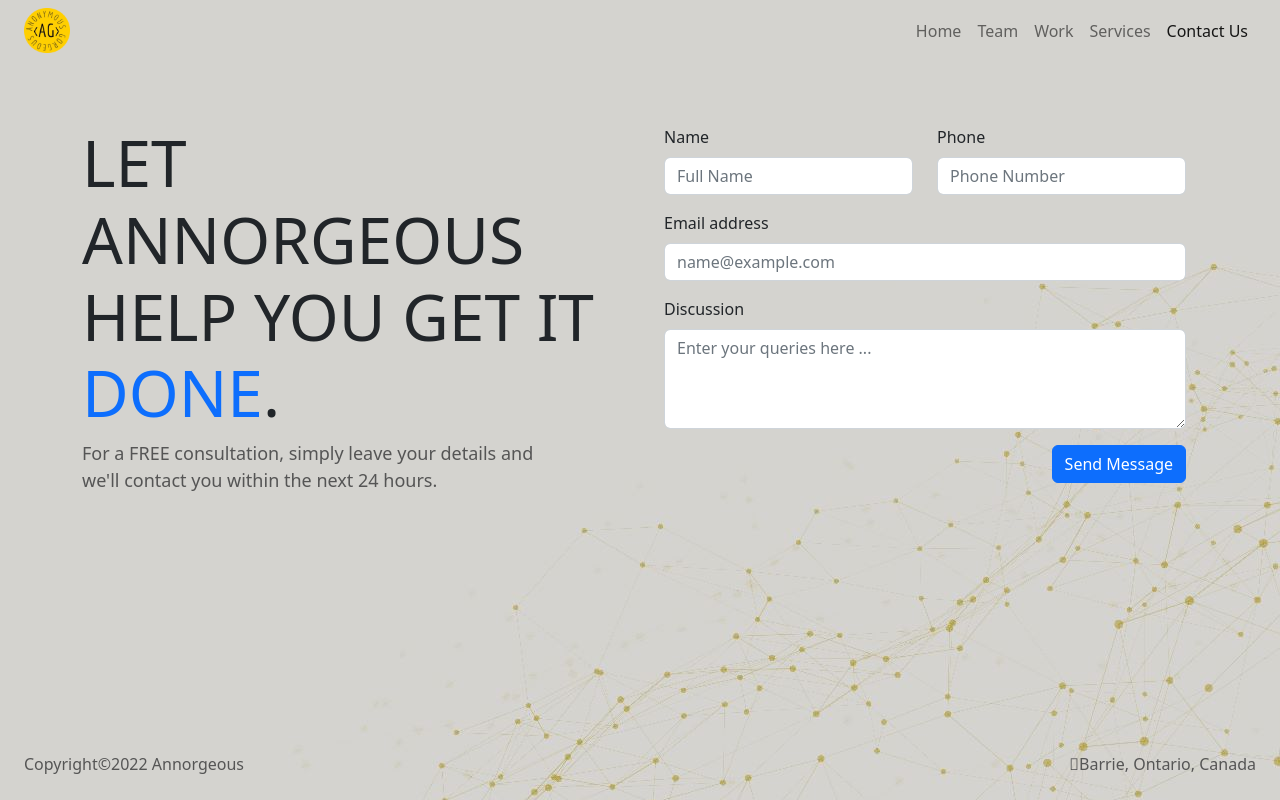
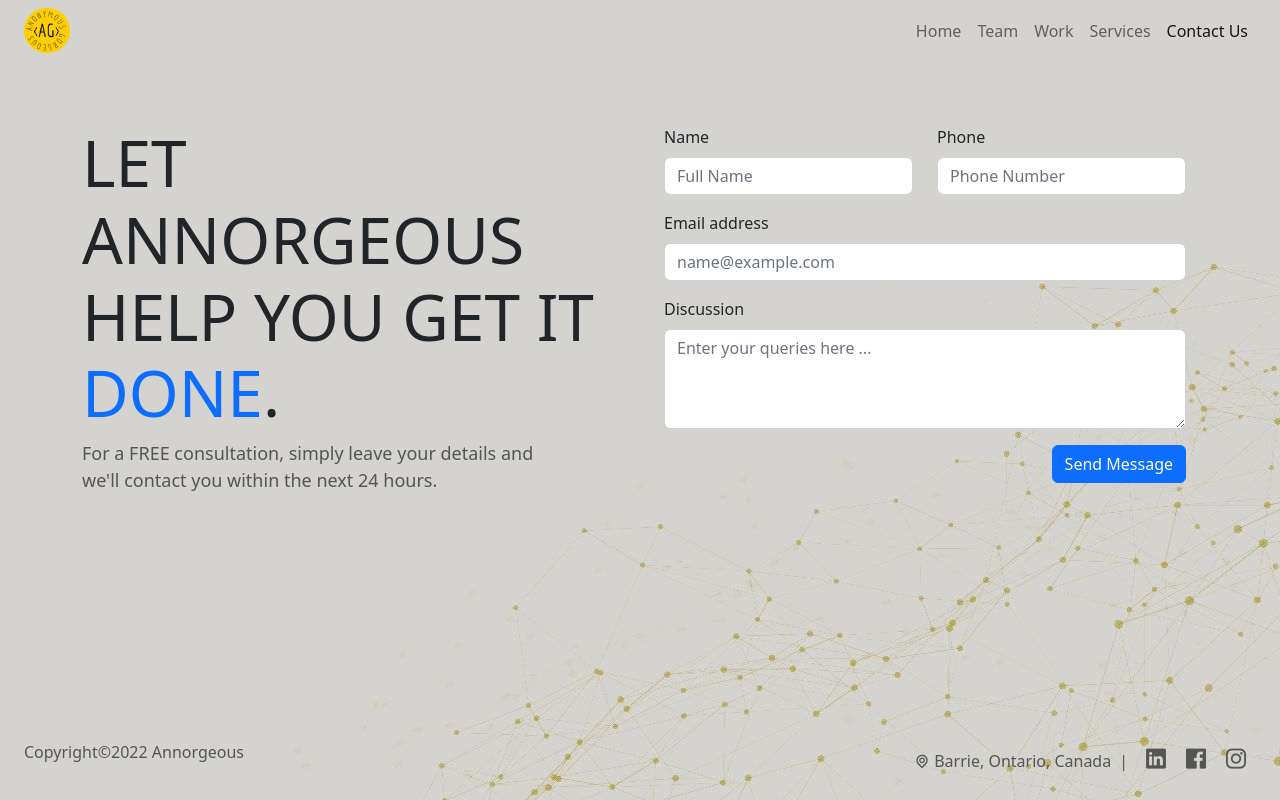
Before and after one commit to SSMalik99/anorgeous, a React (Create React App) app: page /contact in a window 1280 px wide. Built offline with nearby package versions, Linux system fonts and the light colour scheme.

Commit message:
Work on footer component

```diff
--- a/package.json
+++ b/package.json
@@ -12,7 +12,6 @@
     "@types/react-dom": "^18.0.6",
     "bootstrap": "^5.2.2",
     "emailjs-com": "^3.2.0",
-    "font-awesome": "^4.7.0",
     "react": "^18.2.0",
     "react-dom": "^18.2.0",
     "react-router-dom": "^6.4.2",
--- a/public/index.html
+++ b/public/index.html
@@ -9,6 +9,7 @@
       name="description"
       content="Web site created using create-react-app"
     />
+    <link rel="stylesheet" href="https://unicons.iconscout.com/release/v4.0.0/css/line.css">
     <title>Annorgeous</title>
   </head>
   <body>
--- a/src/Frontend/Component/Footer.tsx
+++ b/src/Frontend/Component/Footer.tsx
@@ -5,7 +5,13 @@
     return (
         <footer className="p-4 fixed-bottom d-flex justify-content-between">
             <div>Copyright©{new Date().getFullYear()} Annorgeous</div>
-            <div><i className="fa-solid fa-trash"></i>Barrie, Ontario, Canada</div>
+            <div><i className='uil uil-location-point'></i> Barrie, Ontario, Canada
+            <span className="px-2">|</span>
+            <span>
+                <i className='uil uil-linkedin px-2 icon'></i>
+                <i className='uil uil-facebook px-2 icon'></i>
+                <i className='uil uil-instagram px-2 icon'></i>
+            </span></div>
         </footer>
     )
 }
--- a/src/Frontend/Style/footer.css
+++ b/src/Frontend/Style/footer.css
@@ -1,3 +1,12 @@
 footer {
     color: #555;
 }
+
+.icon {
+    font-size: 1.5rem;
+    cursor: pointer;
+}
+
+.icon:hover {
+    color: var(--color-primary);
+}
--- a/src/index.tsx
+++ b/src/index.tsx
@@ -1,8 +1,6 @@
 import React from 'react';
 import ReactDOM from 'react-dom/client';
 import './index.css';
-import 'font-awesome/css/font-awesome.min.css';
-
 import App from './App';
 import reportWebVitals from './reportWebVitals';
 
```
Also changed, not shown: 1 other file (tests, documents, lock files or other folders).
